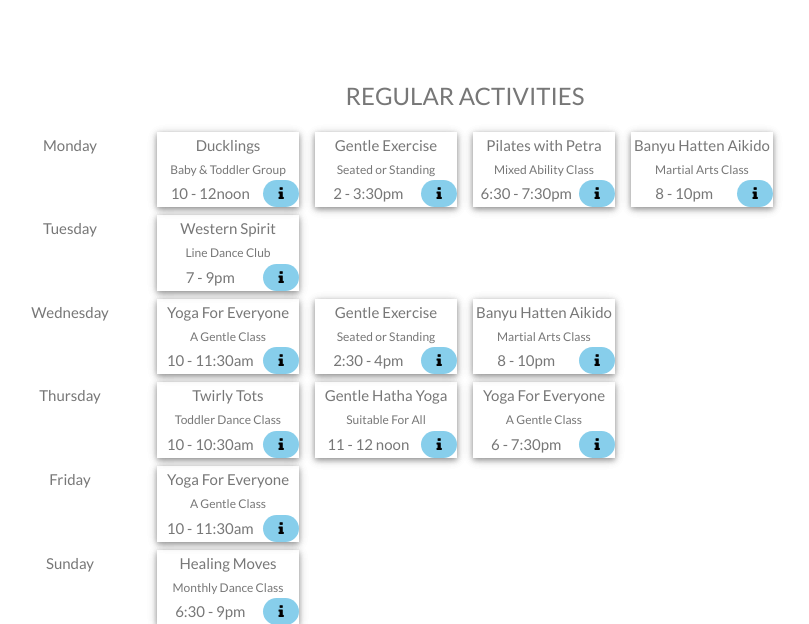
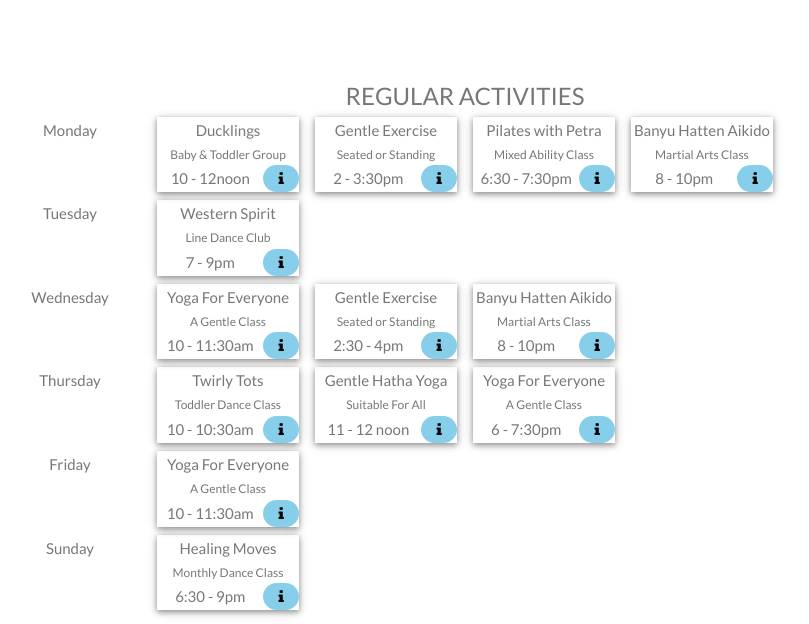
Before and after one commit to squarish-paper/cwvh, a PHP site: page /index.html in a window 1280 px wide. Shown: the part 2101-2725 px from the top of the page, without its empty margins (175-984 px from the left). Run offline with PHP 8.4, Linux system fonts and the light colour scheme.

Commit message:
Styling tweak

```diff
--- a/public_html/css/index.css
+++ b/public_html/css/index.css
@@ -51,3 +51,11 @@
   transition: 0.3s;
   border-radius: 5px; /* 5px rounded corners */
 }
+
+h3 {
+  margin-bottom: -5px
+}
+.mySlides {
+  height: 300px;
+  width: 80%
+}
```
